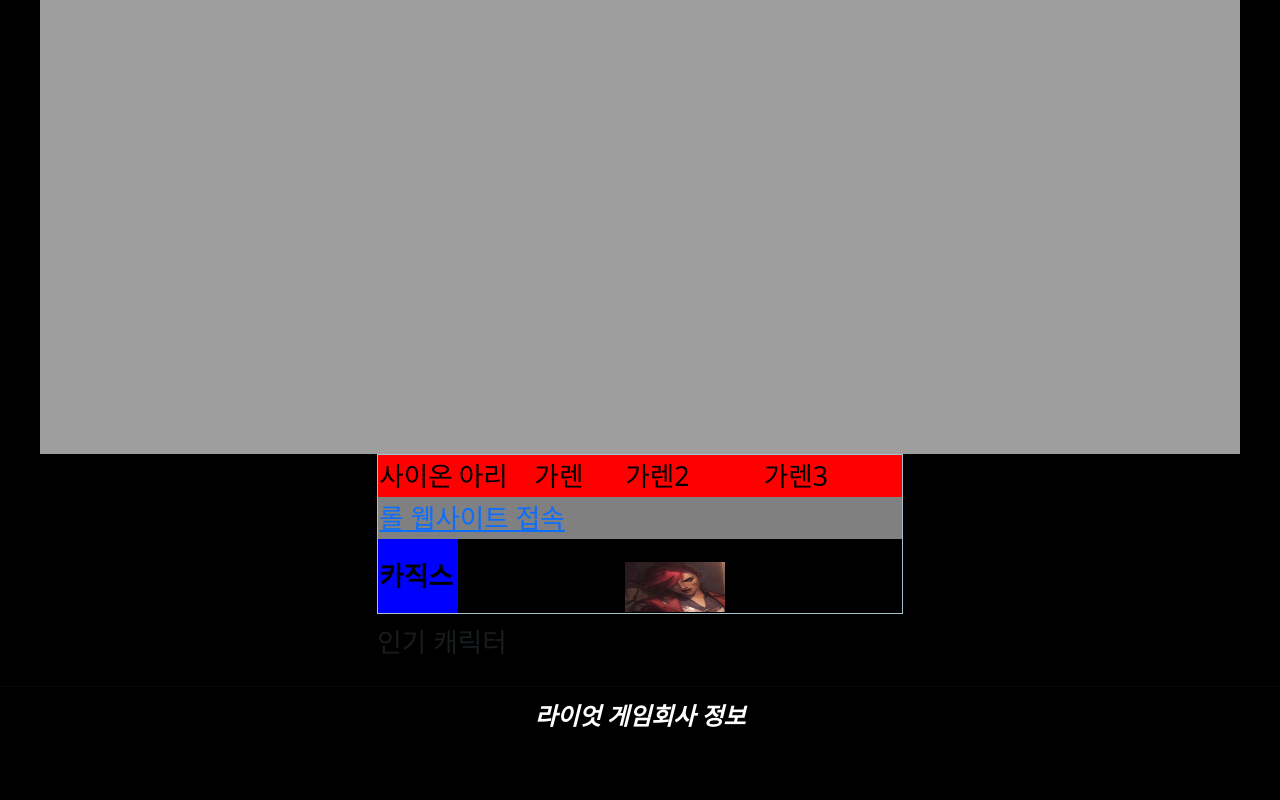
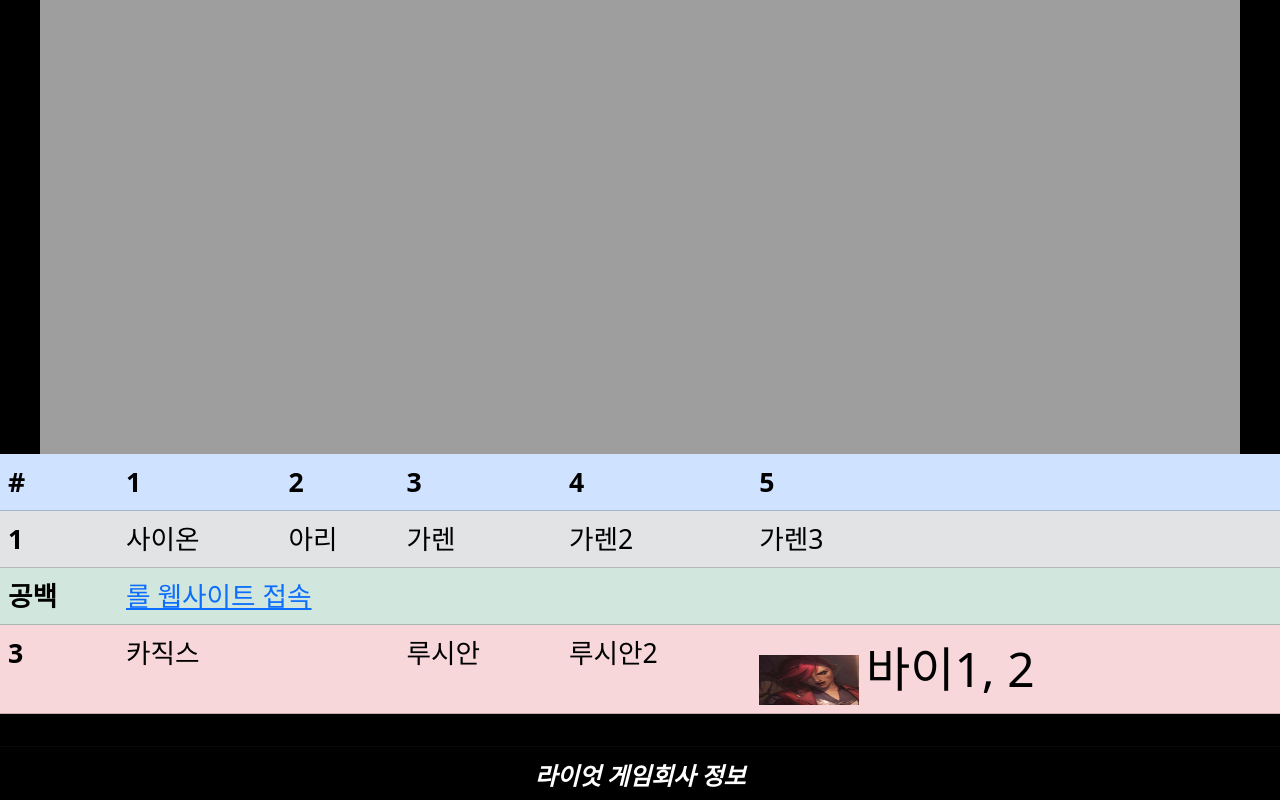
Before and after one commit to dhwaaaa/WEB_MAIN_20210988_SDH, a plain HTML site: page index.html in a window 1280 px wide. Shown: the part 358-1158 px from the top of the page. Before the commit the page ends 1098 px from the top, so only its background shows below. Drawn offline with nearby package versions, Linux system fonts and the light colour scheme.

Commit message:
3주차 응용문제

```diff
--- a/index.html
+++ b/index.html
@@ -58,26 +58,39 @@
             </a>
         </div>
         <div style="display: flex; justify-content: center;">
-            <table class="table-info" border="1">
-                <caption>인기 캐릭터</caption>
+          <table border ="1">
+            <table class="table">
+              <thead>
+                <tr class="table-primary">
+                  <th scope="col">#</th>
+                  <th scope="col">1</th>
+                  <th scope="col">2</th>
+                  <th scope="col">3</th>
+                  <th scope="col">4</th>
+                  <th scope="col">5</th>
+                </tr>
+              </thead>
               <tbody>
-                    <tr bgcolor = "red">
-                        <td width = "80" rowspan = "1">사이온</td>
+                <tr class="table-secondary">
+                  <th scope="row">1</th>
+                  <td>사이온</td>
                   <td>아리</td>
                   <td>가렌</td>
                   <td>가렌2</td>
                   <td>가렌3</td>
                 </tr>
-                    <tr bgcolor = "grey">
+                <tr class="table-success">
+                  <th scope="row">공백</th>
                   <td colspan="5"><a href="https://www.leagueoflegends.com/ko-kr/how-to-play/">롤 웹사이트 접속</a></td>
                 </tr>
-                    <tr>
-                        <td bgcolor = "blue"><b>카직스</b></td>
+                <tr class="table-danger">
+                  <th scope="row">3</th>
+                  <td colspan="2">카직스</td>
                   <td>루시안</td>
                   <td>루시안2</td>
                   <td colspan="2">
                     <img src="image/VI.png" width = "100" height="50">
-                            <font size = "13">바이1, 2</font>
+                    <font size = "8">바이1, 2</font>
                   </td>
                 </tr>
               </tbody>
```
Lines whose indentation alone changed are shown as unchanged.
